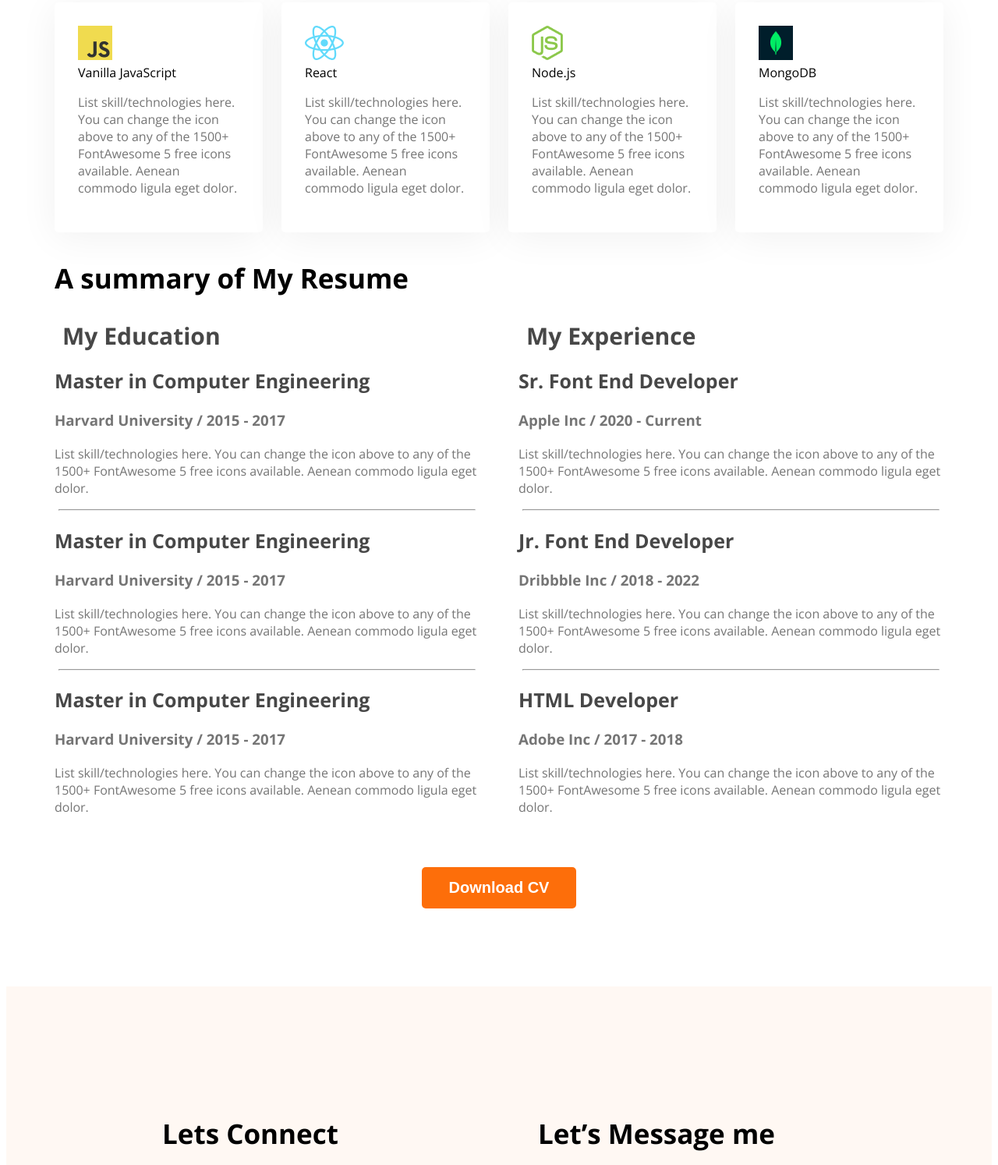
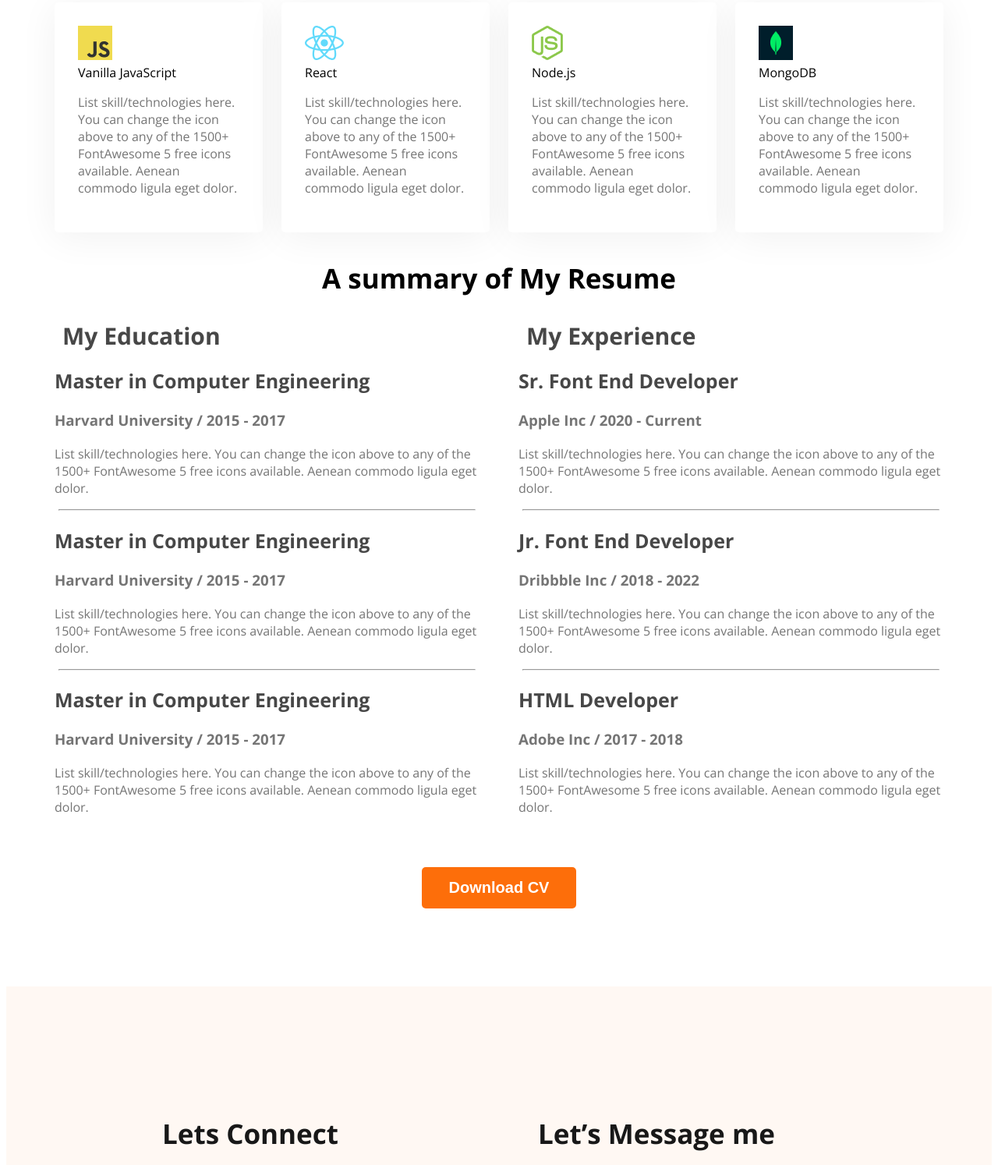
Before and after one commit to mahfuzar175/developer-portfolio, a plain HTML site: page index.html in a window 1280 px wide. Shown: the part 1902-3396 px from the top of the page at 78% size. Drawn offline with nearby package versions, Linux system fonts and the light colour scheme.

Commit message:
commit done"

```diff
--- a/index.html
+++ b/index.html
@@ -150,7 +150,7 @@
     </main>
     <footer>
         <div class="footer-column">
-            <h3 class="section-title">Lets Connect</h3>
+            <h3 class="section-titlet">Lets Connect</h3>
             <p class="section-description">Please fill out the form on this section to contact with me or call between 9:00 A.M and 8.00 P.M ET, Monday through Friday.</p>
             <div class="secial-links">
                 <a href=""><img src="images/icons/facebook.png" alt=""></a>
@@ -159,7 +159,7 @@
             </div>
         </div>
         <div class="footer-column">
-            <h3 class="section-title">Let’s Message me</h3>
+            <h3 class="section-titlet">Let’s Message me</h3>
             <form class="contact" action="">
                 <input type="text" placeholder="Your Name">
                 <input type="email" name="" placeholder="Your Email" id="">
--- a/styles/portfolio.css
+++ b/styles/portfolio.css
@@ -23,7 +23,7 @@ body{
 .section-title{
 
     color: var#181818;
-    text-align: center;
+    text-align: left;
     font-size: 35px;
     font-weight: 700;
 
@@ -113,6 +113,11 @@ main section{
     background: #FFF8F3;
     margin: 130px;
 }
+.section-title{
+    text-align: center;
+    margin-bottom: 20px;
+}
+
 .about-info-container{
     display: flex;
     justify-content: space-around;
@@ -182,8 +187,11 @@ footer{
     width: 50%;
 
 }
-.section-title{
+.section-titlet{
+    color: #181818;
     text-align: left;
+    font-size: 35px;
+    font-weight: 700;
     margin-bottom: 20px;
 }
 .section-description{
```
